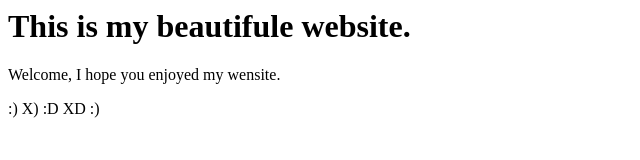
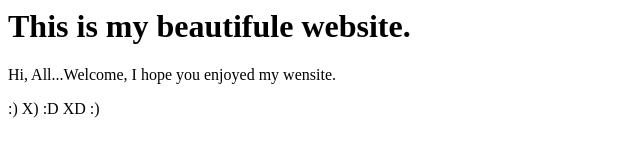
Before and after one commit to RaunakSrivastava31/awesome-repo, a plain HTML site: page index.html in a window 1280 px wide. Shown: the full height of the page, 0-640 px from the left. Drawn offline with Linux system fonts and the light colour scheme.

Commit message:
Changed from Welcome to Hi All

```diff
--- a/index.html
+++ b/index.html
@@ -1,6 +1,6 @@
 <html>
 <title> This is my first website. </title>
 <h1> This is my beautifule website. </h1>
-<p> Welcome, I hope you enjoyed my wensite.</p>
+<p> Hi, All...Welcome, I hope you enjoyed my wensite.</p>
 <p> :) X) :D XD :)</p>
 </html>
```
